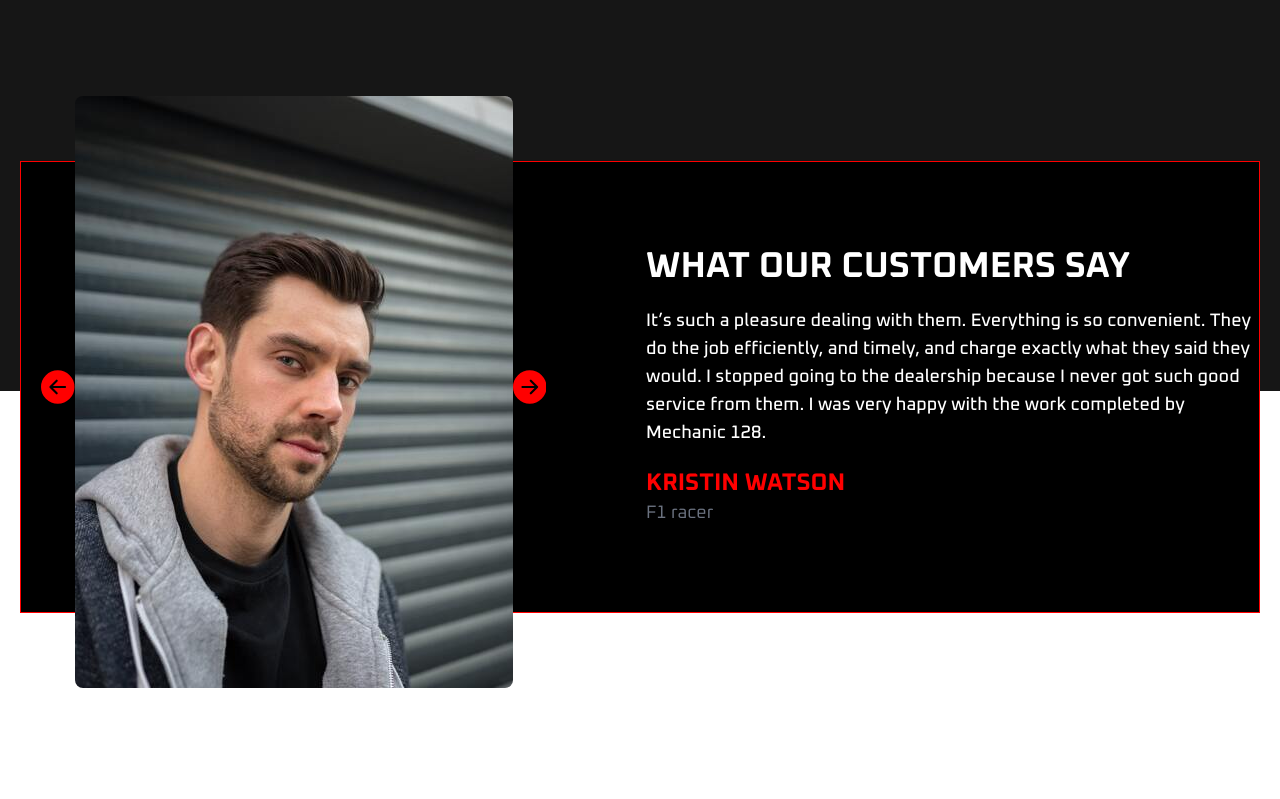
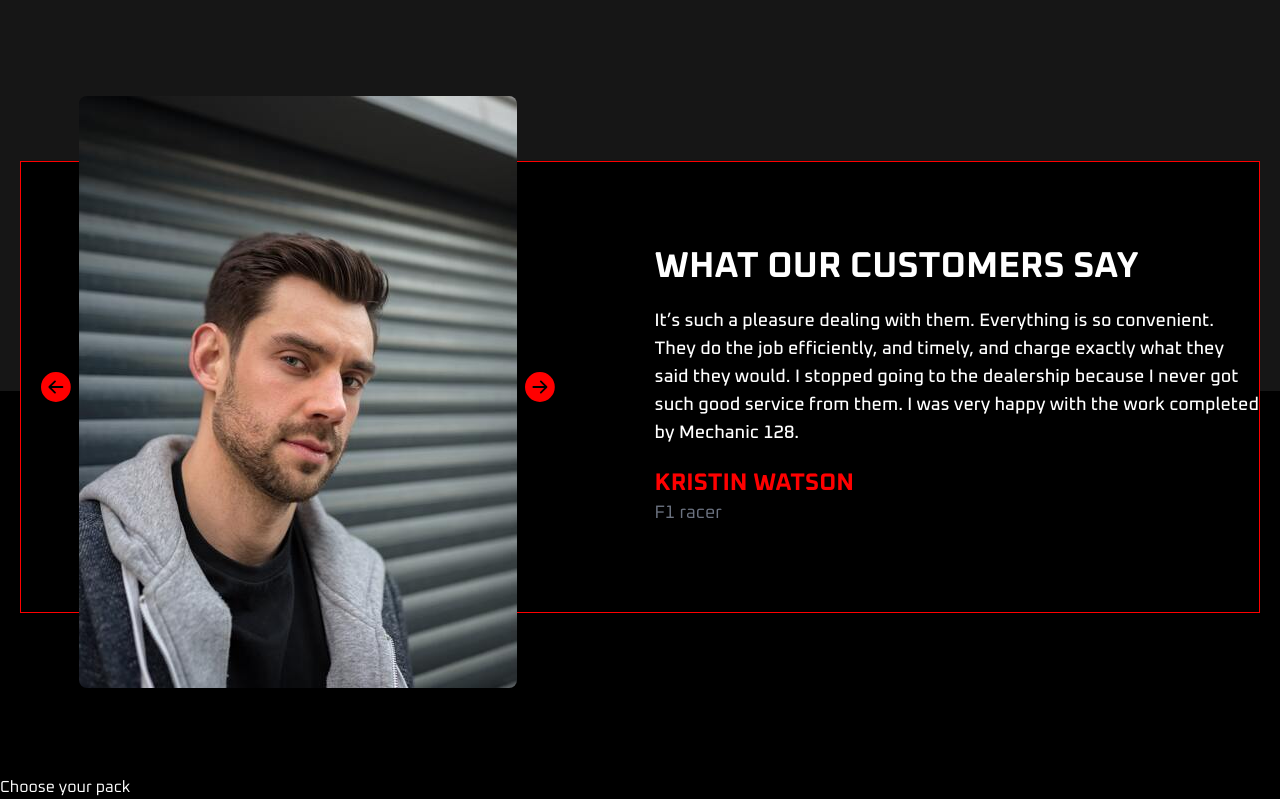
Before and after one commit to Kimutai01/mechanical, a React (Vite) app: page / in a window 1280 px wide. Shown: the part 4203-5002 px from the top of the page. Before the commit the page ends 4891 px from the top, so only its background shows below. Built offline with nearby package versions, Linux system fonts and the light colour scheme; the HTML template or start-up script is replaced by a standard one.

Commit message:
Desktop update

```diff
--- /dev/null
+++ b/src/components/Pricing.jsx
@@ -0,0 +1,11 @@
+import React from "react";
+
+const Pricing = () => {
+  return (
+    <div className="bg-[#000] pt-96 ">
+      <h1 className="text-white">Choose your pack</h1>
+    </div>
+  );
+};
+
+export default Pricing;
--- a/src/components/Testimonials.jsx
+++ b/src/components/Testimonials.jsx
@@ -51,9 +51,9 @@ const Testimonials = () => {
   const currentTestimonial = testimonialsData[currentTestimonialIndex];
 
   return (
-    <div className="mt-[-250px] p-5">
+    <div className="mt-[-250px] p-5 absolute">
       <div className="border bg-[#000] border-[red] flex items-center gap-20 ">
-        <div className="flex items-center h-[450px] p-5 ">
+        <div className="flex gap-2 items-center h-[450px] p-5 ">
           <BsFillArrowLeftCircleFill
             className="text-[red] text-4xl cursor-pointer"
             onClick={handlePreviousTestimonial}
--- a/src/pages/Home.jsx
+++ b/src/pages/Home.jsx
@@ -5,6 +5,7 @@ import ServicesOffered from "../components/Services";
 import Faqs from "../components/Faqs";
 import Specialist from "../components/Specialist";
 import Testimonials from "../components/Testimonials";
+import Pricing from "../components/Pricing";
 
 const Home = () => {
   return (
@@ -15,6 +16,7 @@ const Home = () => {
       <Faqs />
       <Specialist />
       <Testimonials />
+      <Pricing />
     </div>
   );
 };
```
